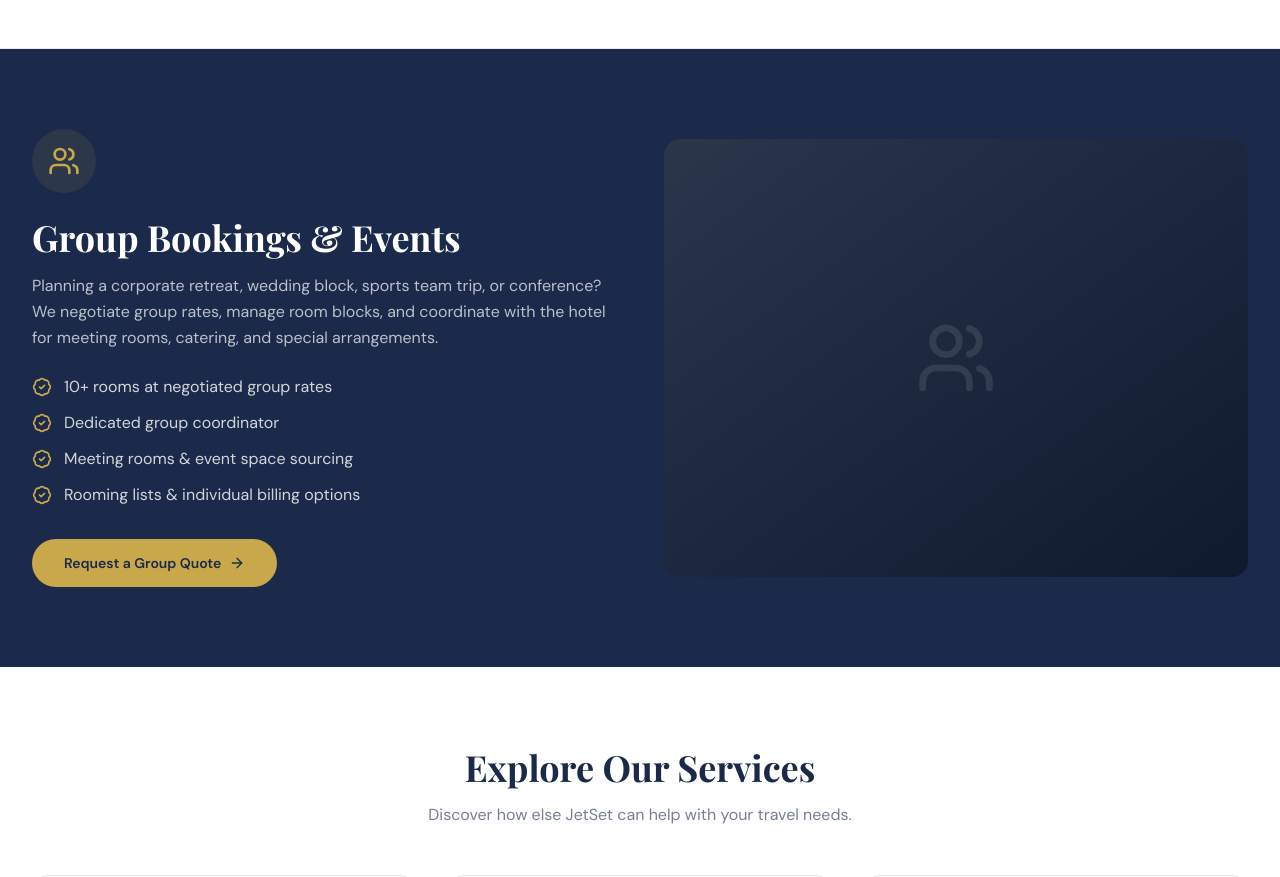
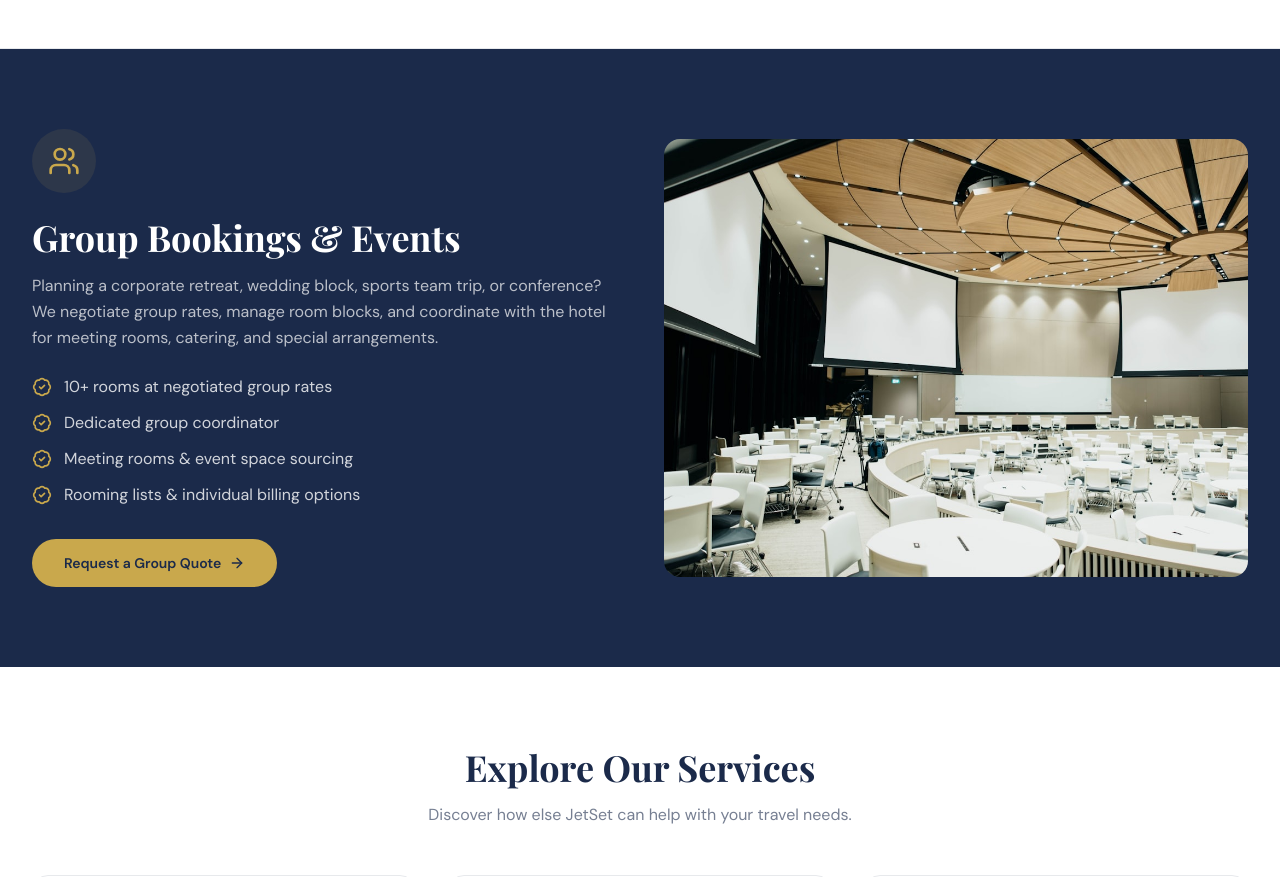
Before and after one commit to hugelifecy-arch/jetset-travel, a Next.js app: page /en/hotel-reservations in a window 1280 px wide. Shown: the part 2080-2957 px from the top of the page. Built offline with nearby package versions, Linux system fonts and the light colour scheme; no server answers.

Commit message:
Add group bookings photo to hotel reservations page
Replace the gradient placeholder in the Group Bookings & Events section
with an actual conference/event photo using Next.js Image component.

https://claude.ai/code/session_01GinMcVXAr95te4CbFaf3B8

```diff
--- a/src/app/[locale]/hotel-reservations/page.tsx
+++ b/src/app/[locale]/hotel-reservations/page.tsx
@@ -1,6 +1,7 @@
 import type { Metadata } from "next";
 import { getTranslations } from "next-intl/server";
 import { buildPageMetadata } from "@/lib/seo";
+import Image from "next/image";
 import Link from "next/link";
 import {
   Hotel,
@@ -258,8 +259,14 @@ export default async function HotelReservationsPage({
               </Link>
             </div>
             <div className="flex-1 w-full">
-              <div className="aspect-[4/3] rounded-2xl bg-gradient-to-br from-brand-gold/10 to-brand-dark flex items-center justify-center">
-                <Users className="h-20 w-20 text-white/10" />
+              <div className="relative aspect-[4/3] rounded-2xl overflow-hidden">
+                <Image
+                  src="/images/hotel/group-event.jpg"
+                  alt="Hotel conference setup for group bookings and corporate events"
+                  fill
+                  className="object-cover"
+                  sizes="(max-width: 768px) 100vw, 50vw"
+                />
               </div>
             </div>
           </div>
```
Also changed, not shown: public/images/hotel/group-event.jpg (added).
